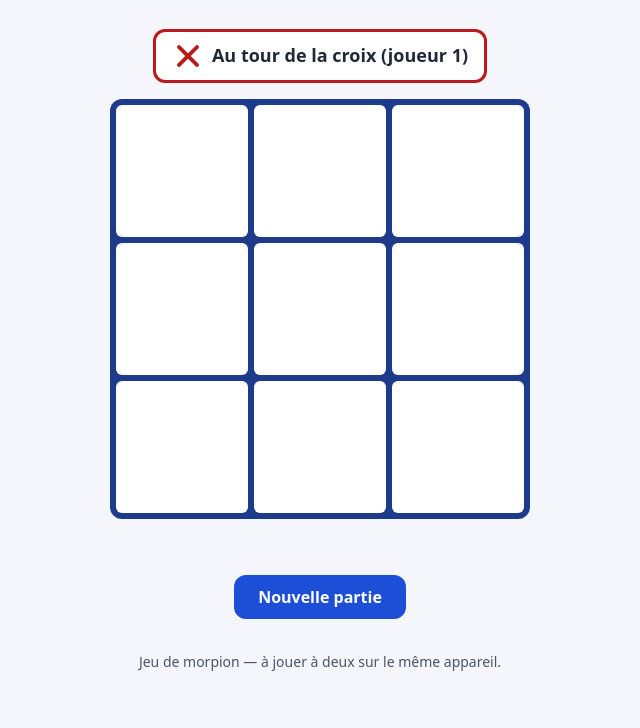
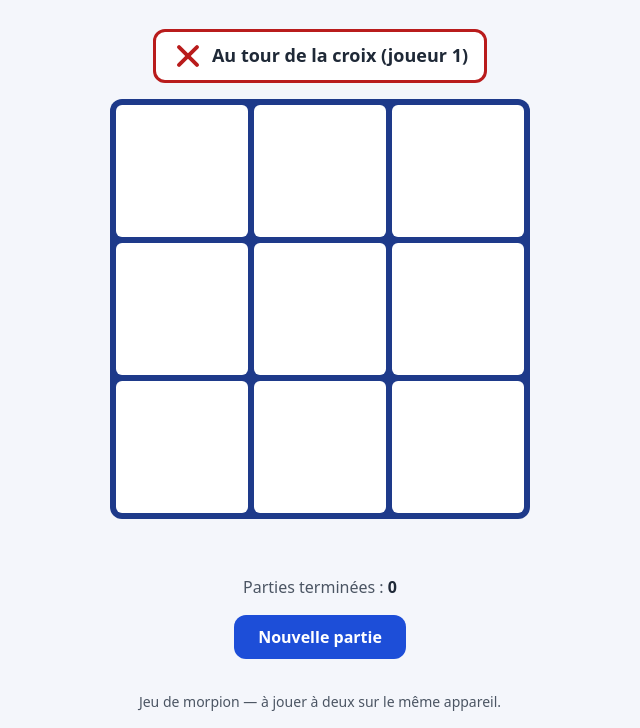
Before and after one commit to Keewee-IA-Corp/jeu-morpion, a plain HTML site: page index.html in a window 1280 px wide. Shown: the part 141-869 px from the top of the page, without its empty margins (320-960 px from the left). Before the commit the page ends 829 px from the top, so only its background shows below. Drawn offline with Linux system fonts and the light colour scheme.

Commit message:
JME-20261122-200037 : Incrémenter le compteur de parties terminées
J'ai ajouté un compteur de parties terminées, affiché sous la grille (« Parties terminées : 0 »). Il augmente de 1 au moment où le jeu annonce une victoire ou un match nul. Le bouton « Nouvelle partie » ne le modifie pas, donc une partie abandonnée avant sa fin n'est pas comptée. Le compteur repart à 0 quand on actualise la page. README et CHANGELOG sont à jour.

Réalisé par DeveloppeurIA (modèle : claude-opus-5-5).

```diff
--- a/assets/css/style.css
+++ b/assets/css/style.css
@@ -241,6 +241,18 @@ body {
   color: var(--couleur-texte-doux);
 }
 
+/* Compteur de parties terminées */
+.compteur {
+  margin: 0;
+  text-align: center;
+  color: var(--couleur-texte-doux);
+}
+
+.compteur__valeur {
+  font-weight: 700;
+  color: var(--couleur-texte);
+}
+
 /* Bouton « Nouvelle partie » */
 .bouton {
   min-height: 44px;
--- a/assets/js/main.js
+++ b/assets/js/main.js
@@ -35,6 +35,25 @@
     '<circle cx="50" cy="50" r="28" /></svg>';
 
   var partie = Regles.creerPartie();
+
+  /* Nombre de parties terminées (victoire ou match nul) depuis l'ouverture
+     de la page. Une partie abandonnée par « Nouvelle partie » ne compte pas.
+     Repart à 0 à chaque actualisation (pas de sauvegarde). */
+  var partiesTerminees = 0;
+
+  /** Affiche le nombre de parties terminées sous la grille. */
+  function afficherCompteur() {
+    var valeur = document.getElementById("compteur-parties");
+    if (valeur) {
+      valeur.textContent = String(partiesTerminees);
+    }
+  }
+
+  /** Compte une partie de plus, à appeler une seule fois quand une partie se termine. */
+  function compterPartieTerminee() {
+    partiesTerminees += 1;
+    afficherCompteur();
+  }
 
   /** Récupère les 9 cases de la grille, dans l'ordre (0 à 8). */
   function recupererCases() {
@@ -141,9 +160,12 @@
     afficherSymbole(bouton, index, resultat.symbole);
 
     if (partie.terminee) {
+      // Ce coup vient de terminer la partie (les coups suivants sont refusés
+      // plus haut) : elle n'est donc comptée qu'une seule fois.
       bloquerGrille();
       masquerTour();
       afficherMessage(texteFinDePartie());
+      compterPartieTerminee();
       return;
     }
     // Coup valide : on efface un éventuel message d'erreur et on change de tour.
@@ -183,6 +205,7 @@
       boutonNouvellePartie.addEventListener("click", nouvellePartie);
     }
     afficherTour();
+    afficherCompteur();
   }
 
   demarrer();
@@ -193,6 +216,9 @@
     nouvellePartie: nouvellePartie,
     partie: function () {
       return partie;
+    },
+    partiesTerminees: function () {
+      return partiesTerminees;
     }
   };
 })();
--- a/index.html
+++ b/index.html
@@ -38,6 +38,9 @@
       <!-- Zone de messages annoncés aux lecteurs d'écran (coup interdit, victoire, match nul) -->
       <p class="jeu__message" id="message" aria-live="polite"></p>
 
+      <!-- Nombre de parties terminées (victoire ou match nul) depuis l'ouverture de la page -->
+      <p class="compteur">Parties terminées : <span class="compteur__valeur" id="compteur-parties">0</span></p>
+
       <!-- Relance une partie sans recharger la page (grille vidée, la croix recommence) -->
       <button type="button" class="bouton" id="nouvelle-partie">Nouvelle partie</button>
     </section>
```
Also changed, not shown: 2 other files.
